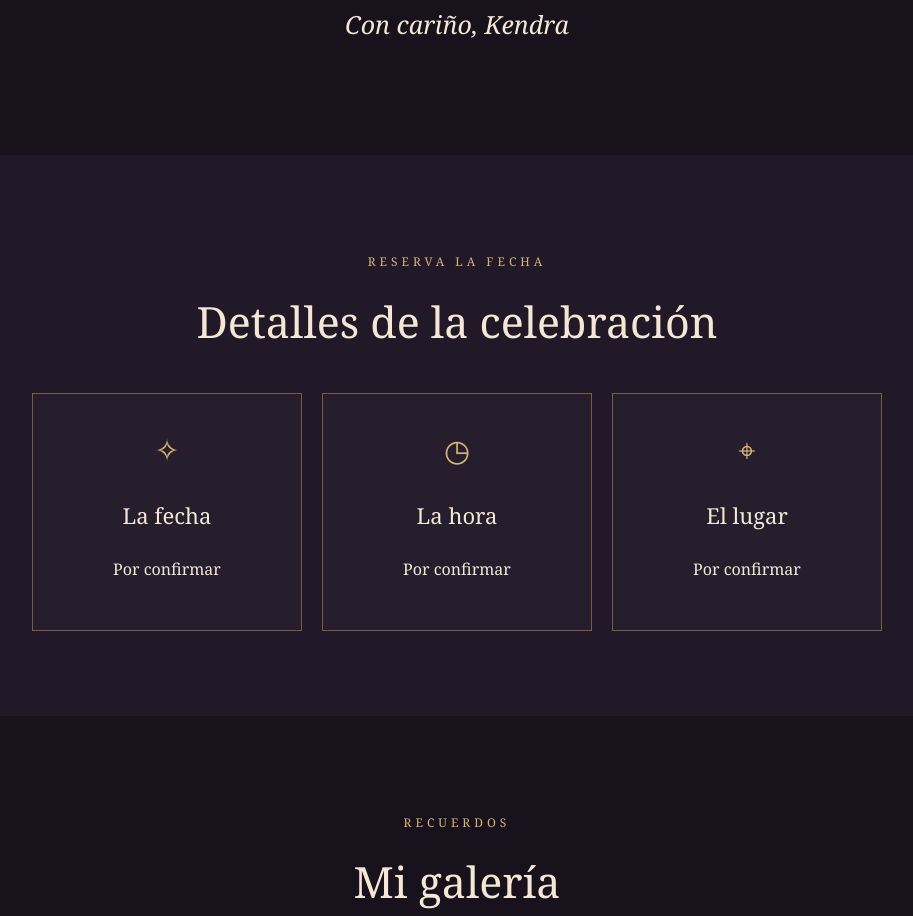
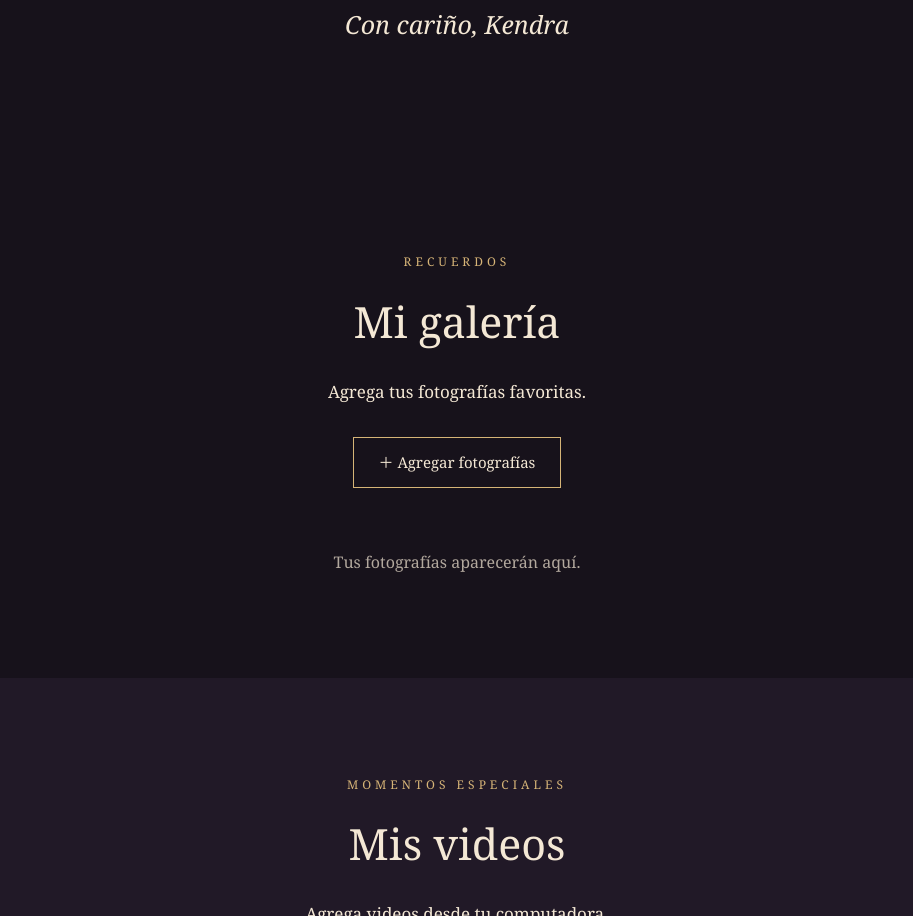
Before and after one commit to papeleriagabrielita-lgtm/album-kendrIta, a plain HTML site: page index.html in a window 1280 px wide. Shown: the part 1143-2059 px from the top of the page, without its empty margins (183-1096 px from the left). Drawn offline with Linux system fonts and the light colour scheme.

Commit message:
Update index.html

```diff
--- a/index.html
+++ b/index.html
@@ -27,7 +27,6 @@
 <nav class="menu">
   <a href="#inicio">Inicio</a>
   <a href="#bienvenida">Invitación</a>
-  <a href="#detalles">Detalles</a>
   <a href="#galeria">Galería</a>
   <a href="#videos">Videos</a>
 </nav>
@@ -44,31 +43,6 @@
     parte de esta celebración tan especial.
   </p>
   <p class="firma">Con cariño, Kendra</p>
-</section>
-
-<section class="seccion fondo" id="detalles">
-  <p class="etiqueta">RESERVA LA FECHA</p>
-  <h2>Detalles de la celebración</h2>
-
-  <div class="tarjetas">
-    <article class="tarjeta">
-      <span>✧</span>
-      <h3>La fecha</h3>
-      <p>Por confirmar</p>
-    </article>
-
-    <article class="tarjeta">
-      <span>◷</span>
-      <h3>La hora</h3>
-      <p>Por confirmar</p>
-    </article>
-
-    <article class="tarjeta">
-      <span>⌖</span>
-      <h3>El lugar</h3>
-      <p>Por confirmar</p>
-    </article>
-  </div>
 </section>
 
 <section class="seccion" id="galeria">
```
